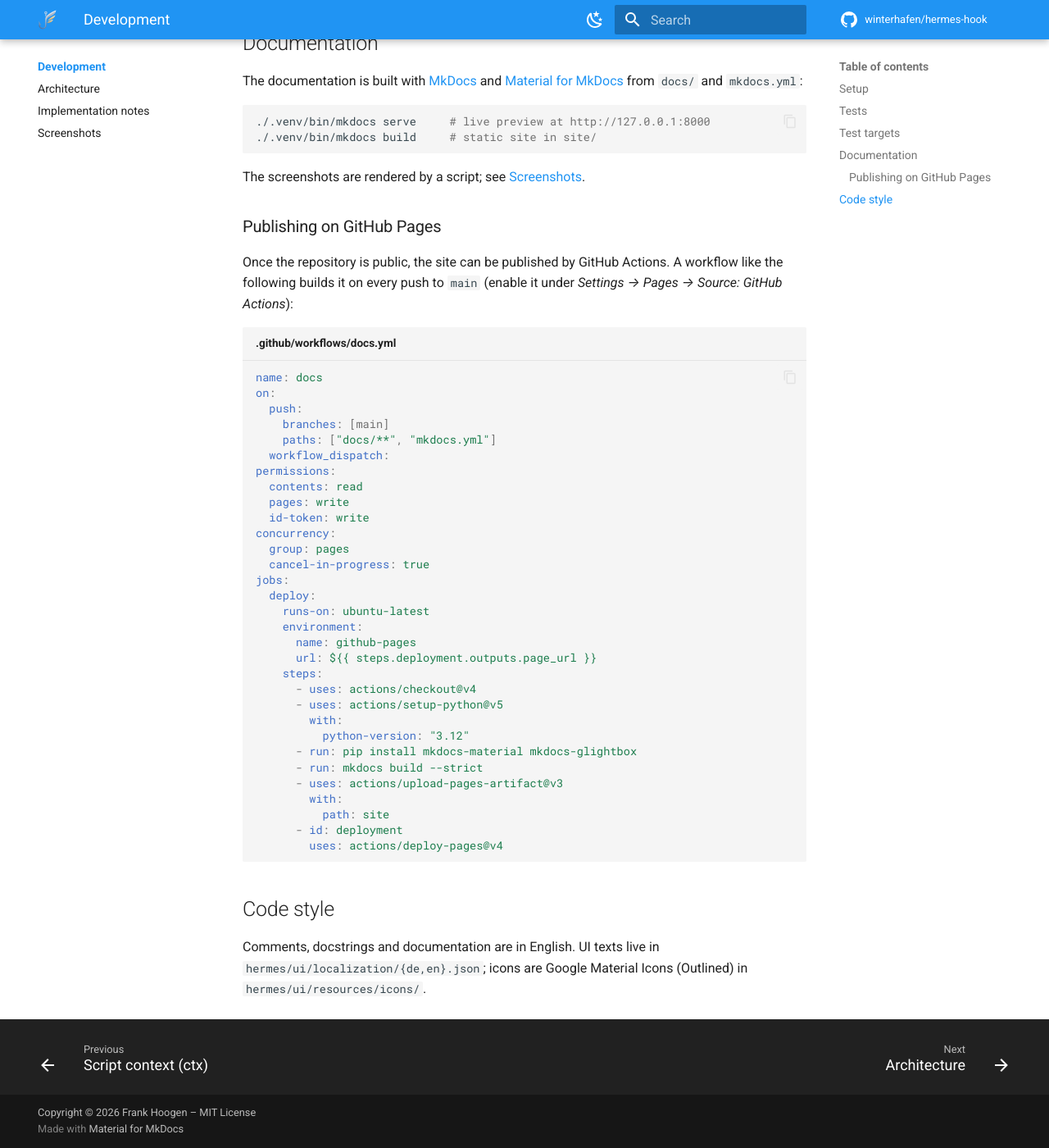
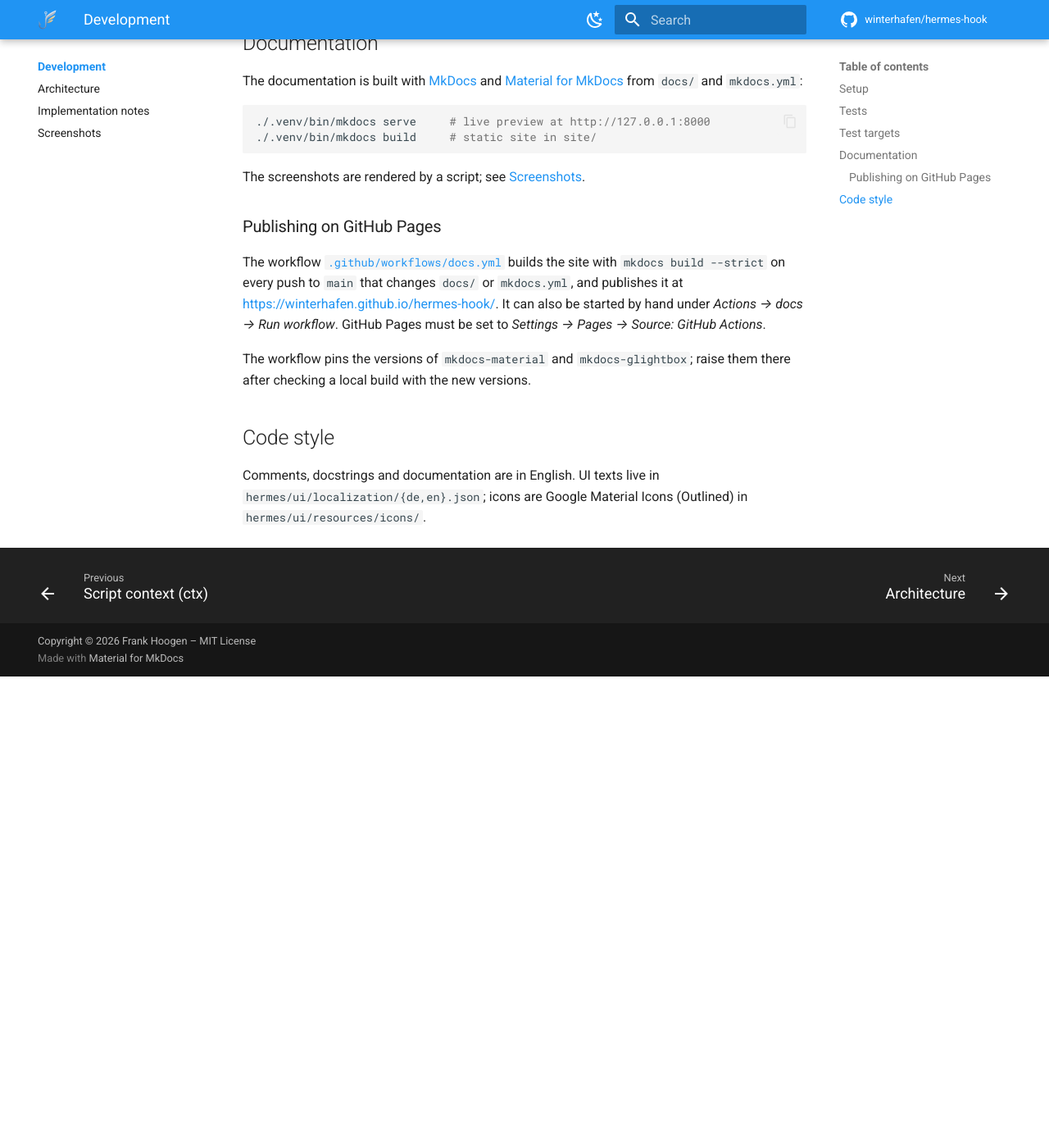
Before and after one commit to grembyte/grembyte, an MkDocs documentation site: the page built from docs/development/index.md, in a window 1280 px wide and 1400 px high, scrolled down 801 px. Shown: the whole window at 82% size. Built offline with MkDocs 1.6.1 and Material for MkDocs 9.7.7, drawn with Linux system fonts in a browser that asks for light colours; comment, search, counter and statistics services are not loaded; after the commit the page ends 1626 px from its top, so only the background shows below that.

Commit message:
Publish the documentation on GitHub Pages
The docs workflow builds the site with mkdocs build --strict on pushes to
main that touch the documentation and deploys it to GitHub Pages. The
development page now points to the workflow instead of keeping a copy.

Co-Authored-By: Claude Opus 5.5 <noreply@anthropic.com>

````diff
--- a/docs/development/index.md
+++ b/docs/development/index.md
@@ -34,41 +34,9 @@ The screenshots are rendered by a script; see [Screenshots](screenshots.md).
 
 ### Publishing on GitHub Pages
 
-Once the repository is public, the site can be published by GitHub Actions. A workflow like the following builds it on every push to `main` (enable it under *Settings → Pages → Source: GitHub Actions*):
+The workflow [`.github/workflows/docs.yml`](https://github.com/winterhafen/hermes-hook/blob/main/.github/workflows/docs.yml) builds the site with `mkdocs build --strict` on every push to `main` that changes `docs/` or `mkdocs.yml`, and publishes it at <https://winterhafen.github.io/hermes-hook/>. It can also be started by hand under *Actions → docs → Run workflow*. GitHub Pages must be set to *Settings → Pages → Source: GitHub Actions*.
 
-```yaml title=".github/workflows/docs.yml"
-name: docs
-on:
-  push:
-    branches: [main]
-    paths: ["docs/**", "mkdocs.yml"]
-  workflow_dispatch:
-permissions:
-  contents: read
-  pages: write
-  id-token: write
-concurrency:
-  group: pages
-  cancel-in-progress: true
-jobs:
-  deploy:
-    runs-on: ubuntu-latest
-    environment:
-      name: github-pages
-      url: ${{ steps.deployment.outputs.page_url }}
-    steps:
-      - uses: actions/checkout@v4
-      - uses: actions/setup-python@v5
-        with:
-          python-version: "3.12"
-      - run: pip install mkdocs-material mkdocs-glightbox
-      - run: mkdocs build --strict
-      - uses: actions/upload-pages-artifact@v3
-        with:
-          path: site
-      - id: deployment
-        uses: actions/deploy-pages@v4
-```
+The workflow pins the versions of `mkdocs-material` and `mkdocs-glightbox`; raise them there after checking a local build with the new versions.
 
 ## Code style
 
````
Also changed, not shown: 1 other file.
